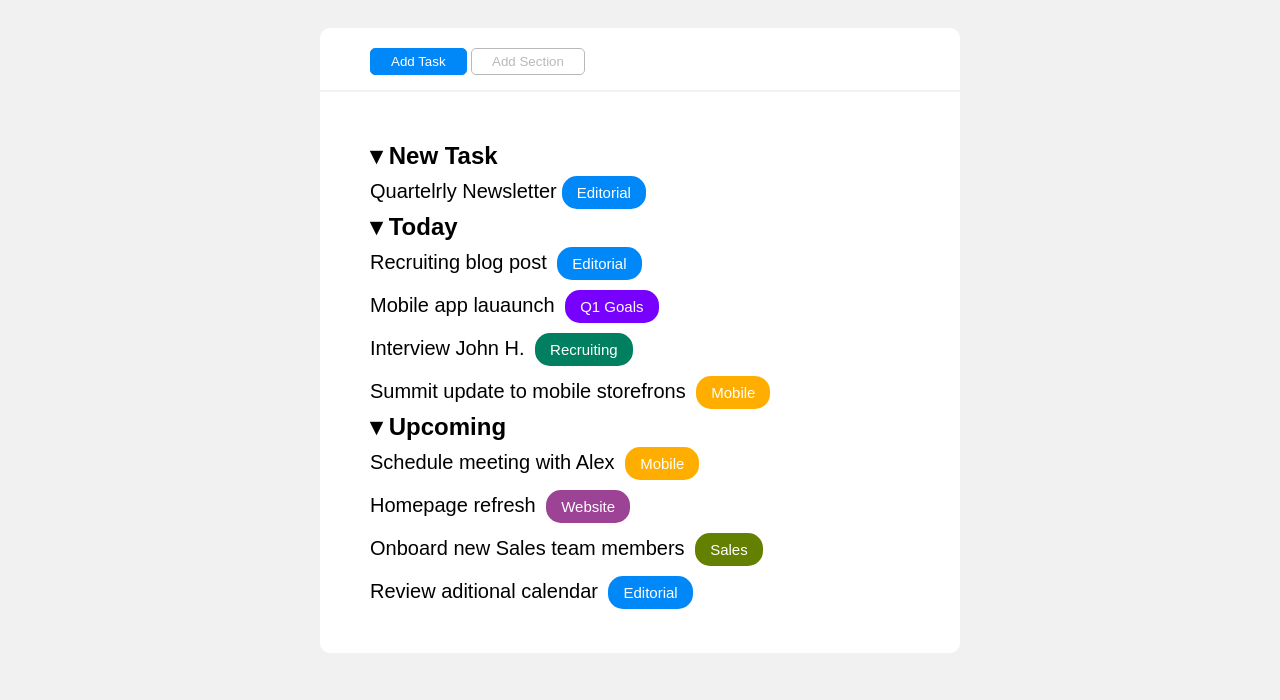
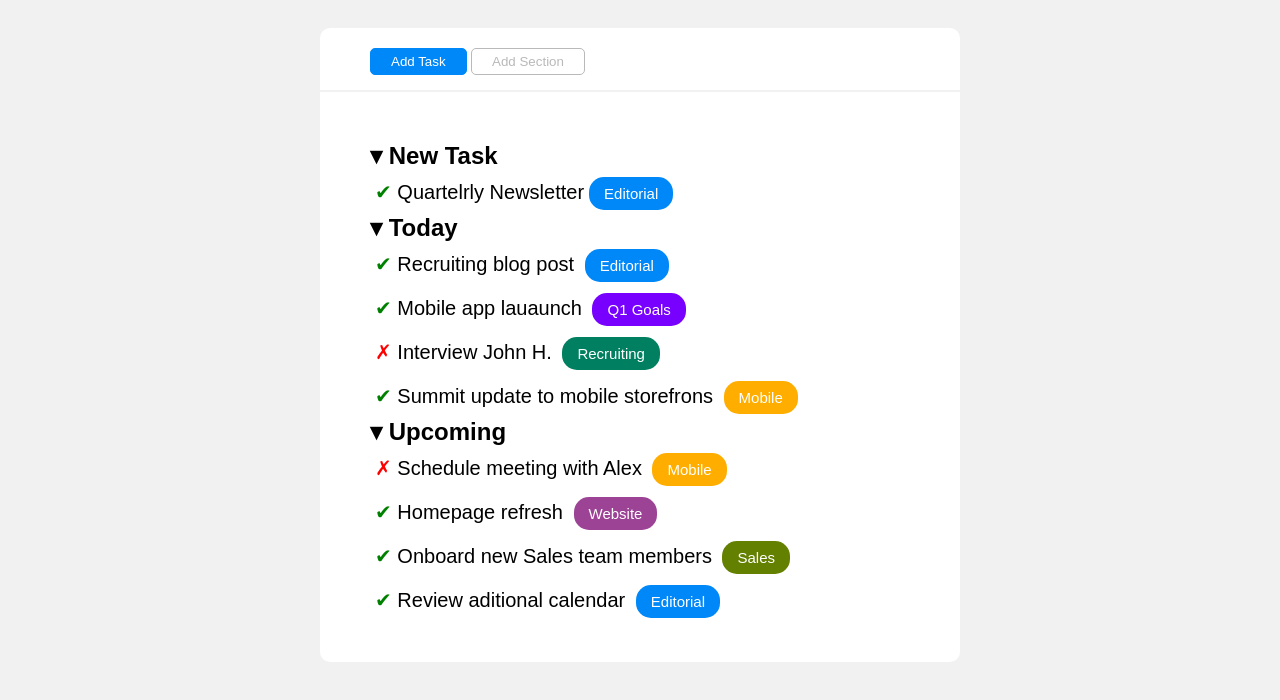
Before and after one commit to Marcotexcode/html-css-toboolist, a plain HTML site: page index.html in a window 1280 px wide. Shown: the part 82-782 px from the top of the page. Drawn offline with Linux system fonts and the light colour scheme.

Commit message:
add: entity code

```diff
--- a/css/style.css
+++ b/css/style.css
@@ -86,13 +86,21 @@ ul {
 }
 
 .listV, .listX {
-    padding: 10px 0px;
+    padding: 10px 0px 10px 5px;
     font-size: 20px;
+
 }
 
-.lisX::before {
-    content: ;
+.listX::before {
+    content: '\2717';
+    color: red;
 }
+
+.listV::before {
+    content: '\2714';
+    color: green;
+}
+
 .button_list {
     vertical-align: middle;
     padding: 8px 15px;
```
Also changed, not shown: index.html (+4 -4 lines).
